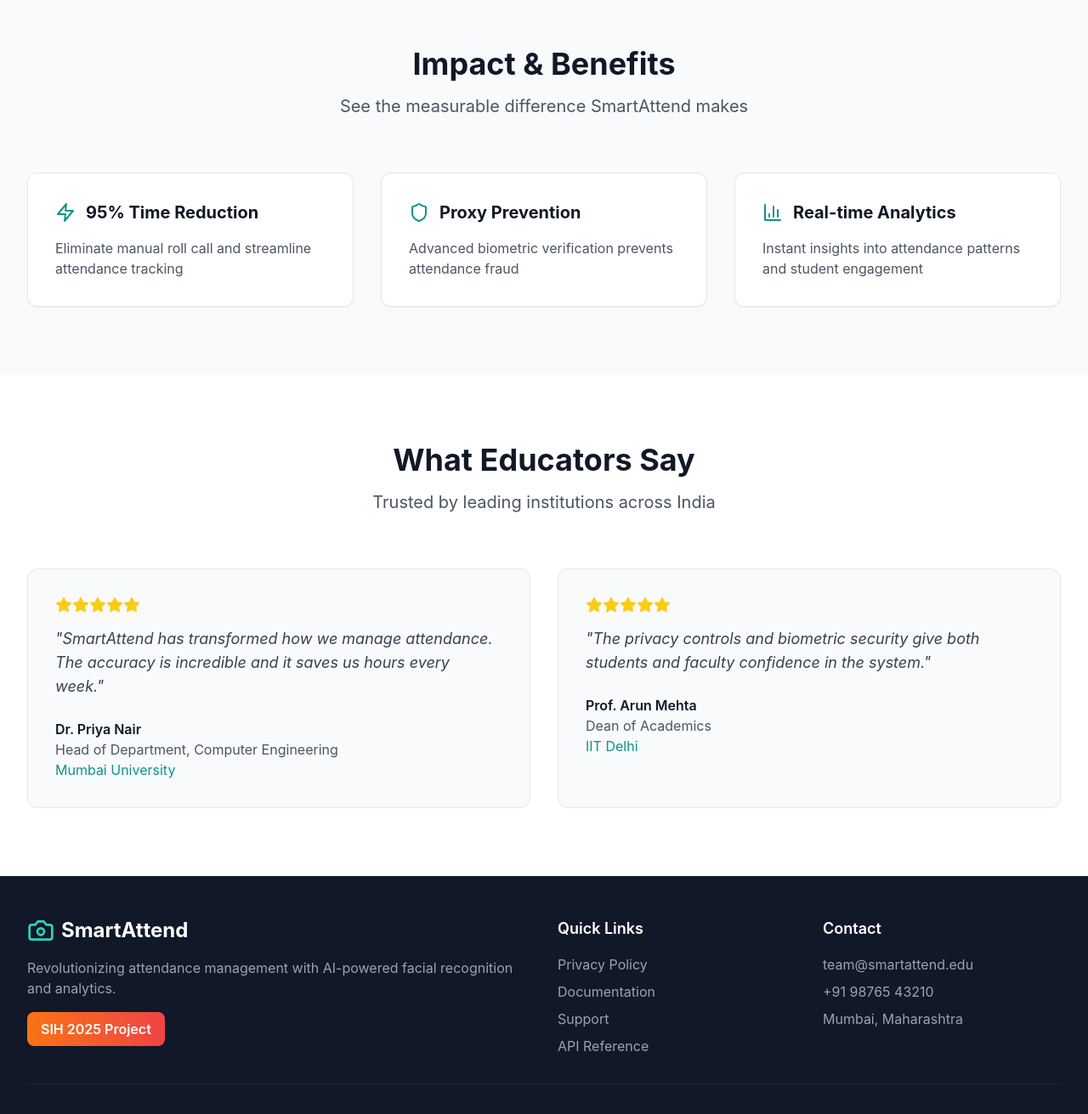
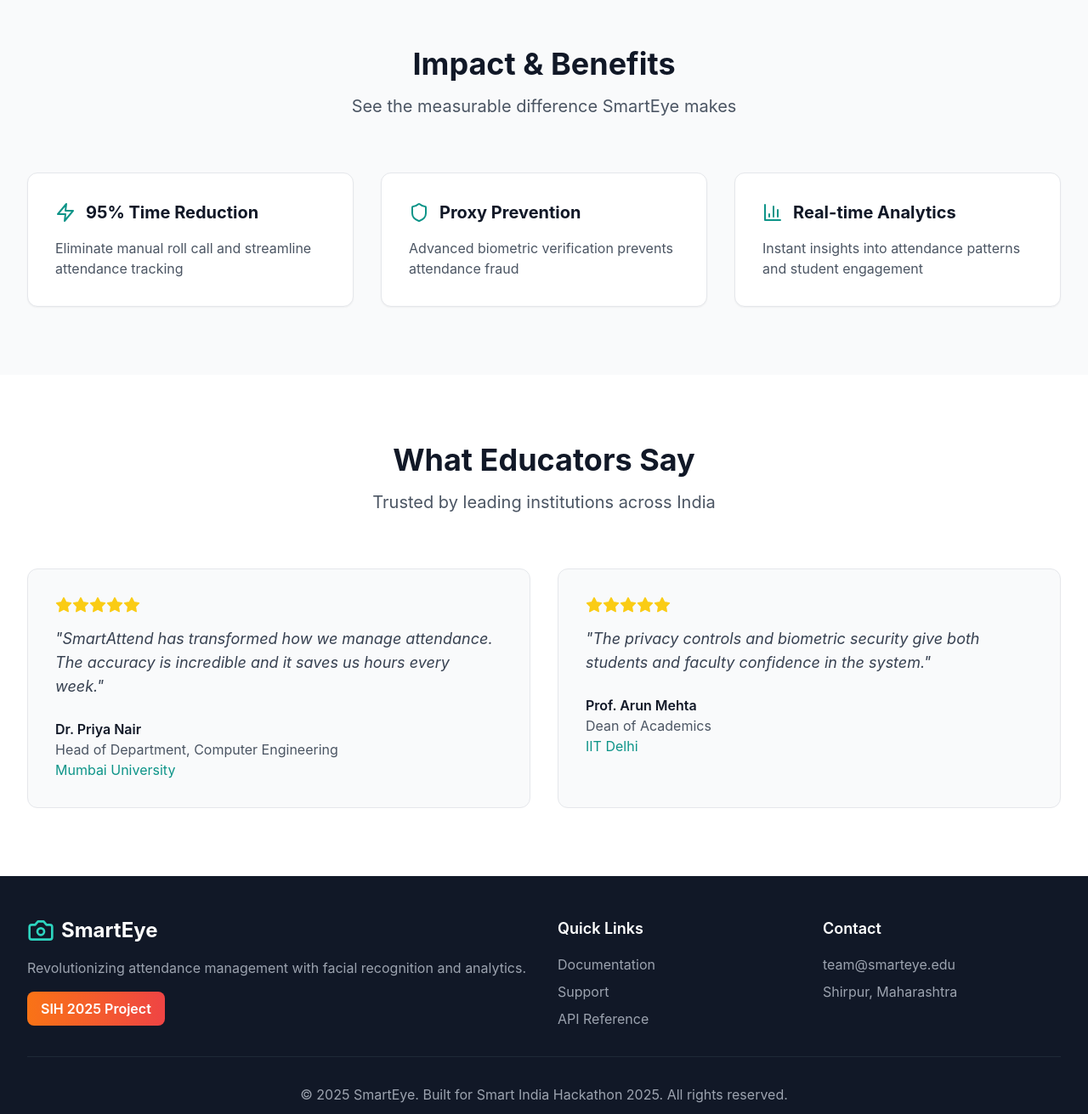
Before and after one commit to Lokesh-Squazzo/SmartEye, a React (Vite) app: page / in a window 1280 px wide. Shown: the part 1478-2789 px from the top of the page at 85% size. Built offline with nearby package versions, Linux system fonts and the light colour scheme.

Commit message:
Update LandingPage.tsx

```diff
--- a/src/pages/LandingPage.tsx
+++ b/src/pages/LandingPage.tsx
@@ -81,7 +81,7 @@ const LandingPage = () => {
             <div className="flex items-center">
               <div className="flex-shrink-0 flex items-center">
                 <Camera className="w-8 h-8 text-teal-600 mr-2" />
-                <span className="text-2xl font-bold text-gray-900">SmartAttend</span>
+                <span className="text-2xl font-bold text-gray-900">SmartEye</span>
               </div>
             </div>
 
@@ -199,7 +199,7 @@ const LandingPage = () => {
         <div className="max-w-7xl mx-auto px-4 sm:px-6 lg:px-8">
           <div className="text-center mb-16">
             <h2 className="text-3xl md:text-4xl font-bold text-gray-900 mb-4">
-              How SmartAttend Works
+              How SmartEye Works
             </h2>
             <p className="text-xl text-gray-600 max-w-3xl mx-auto">
               Our three-step process ensures accurate, efficient, and secure attendance tracking
@@ -228,7 +228,7 @@ const LandingPage = () => {
               Impact & Benefits
             </h2>
             <p className="text-xl text-gray-600">
-              See the measurable difference SmartAttend makes
+              See the measurable difference SmartEye makes
             </p>
           </div>
 
@@ -285,10 +285,10 @@ const LandingPage = () => {
             <div className="md:col-span-2">
               <div className="flex items-center mb-4">
                 <Camera className="w-8 h-8 text-teal-400 mr-2" />
-                <span className="text-2xl font-bold">SmartAttend</span>
+                <span className="text-2xl font-bold">SmartEye</span>
               </div>
               <p className="text-gray-400 mb-4">
-                Revolutionizing attendance management with AI-powered facial recognition and analytics.
+                Revolutionizing attendance management with facial recognition and analytics.
               </p>
               <div className="bg-gradient-to-r from-orange-500 to-red-500 text-white px-4 py-2 rounded-lg inline-block">
                 <span className="font-semibold">SIH 2025 Project</span>
@@ -298,7 +298,7 @@ const LandingPage = () => {
             <div>
               <h3 className="text-lg font-semibold mb-4">Quick Links</h3>
               <div className="space-y-2">
-                <Link to="/privacy" className="block text-gray-400 hover:text-white transition-colors">Privacy Policy</Link>
+                {/* <Link to="/privacy" className="block text-gray-400 hover:text-white transition-colors">Privacy Policy</Link> */}
                 <a href="#" className="block text-gray-400 hover:text-white transition-colors">Documentation</a>
                 <a href="#" className="block text-gray-400 hover:text-white transition-colors">Support</a>
                 <a href="#" className="block text-gray-400 hover:text-white transition-colors">API Reference</a>
@@ -308,15 +308,15 @@ const LandingPage = () => {
             <div>
               <h3 className="text-lg font-semibold mb-4">Contact</h3>
               <div className="space-y-2 text-gray-400">
-                <p>team@smartattend.edu</p>
-                <p>+91 98765 43210</p>
-                <p>Mumbai, Maharashtra</p>
+                <p>team@smarteye.edu</p>
+                <p></p>
+                <p>Shirpur, Maharashtra</p>
               </div>
             </div>
           </div>
 
           <div className="border-t border-gray-800 mt-8 pt-8 text-center text-gray-400">
-            <p>&copy; 2025 SmartAttend. Built for Smart India Hackathon 2025. All rights reserved.</p>
+            <p>&copy; 2025 SmartEye. Built for Smart India Hackathon 2025. All rights reserved.</p>
           </div>
         </div>
       </footer>
```
